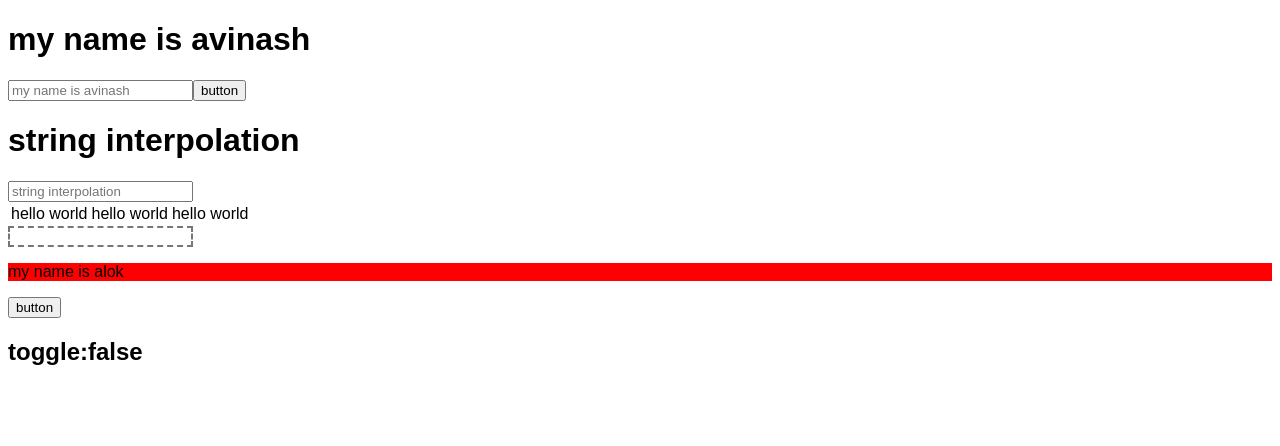
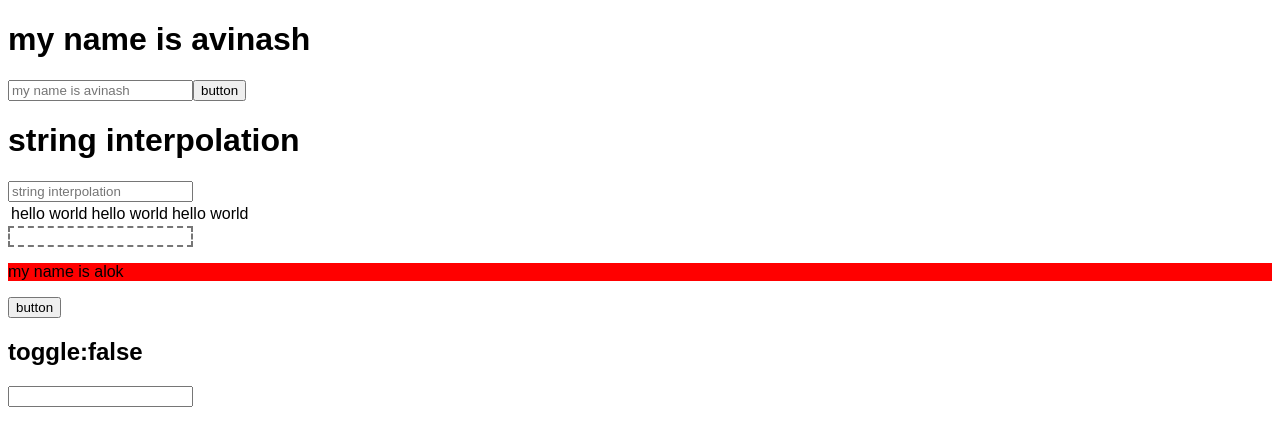
Before and after one commit to aloksingh3112/angular-bindings, an Angular app: page / in a window 1280 px wide. Shown: the top 446 px of the page. Built offline with nearby package versions, Linux system fonts and the light colour scheme.

Commit message:
added two way binding

```diff
--- a/src/app/app.component.html
+++ b/src/app/app.component.html
@@ -32,3 +32,7 @@
 <!-- event binding -->
 <input type="button" (click)="onClick()" [value]="propertyBindingButton" />
 <h2>toggle:{{isChange}}</h2>
+
+<!-- two way binding -->
+
+<input type="text" [(ngModel)]="twoWay" /> {{twoWay}}
--- a/src/app/app.component.ts
+++ b/src/app/app.component.ts
@@ -14,4 +14,5 @@ export class AppComponent {
   onClick() {
     this.isChange = !this.isChange;
   }
+  twoWay: string;
 }
--- a/src/app/app.module.ts
+++ b/src/app/app.module.ts
@@ -1,11 +1,12 @@
 import { BrowserModule } from "@angular/platform-browser";
 import { NgModule } from "@angular/core";
+import { FormsModule } from "@angular/forms";
 
 import { AppComponent } from "./app.component";
 
 @NgModule({
   declarations: [AppComponent],
-  imports: [BrowserModule],
+  imports: [BrowserModule, FormsModule],
   providers: [],
   bootstrap: [AppComponent]
 })
```
